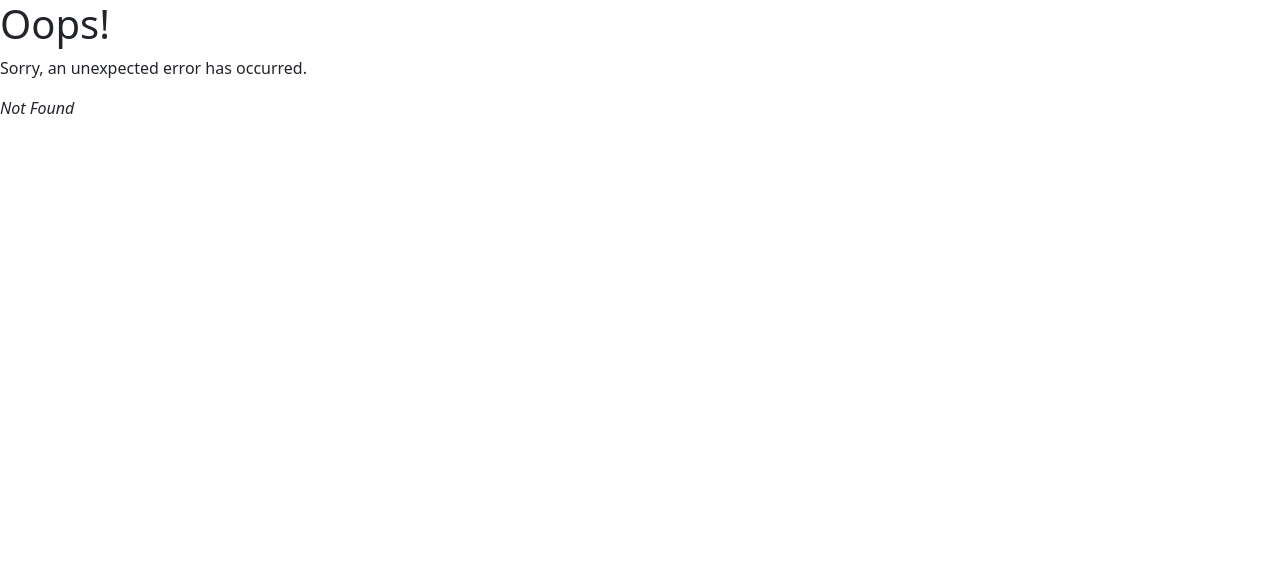
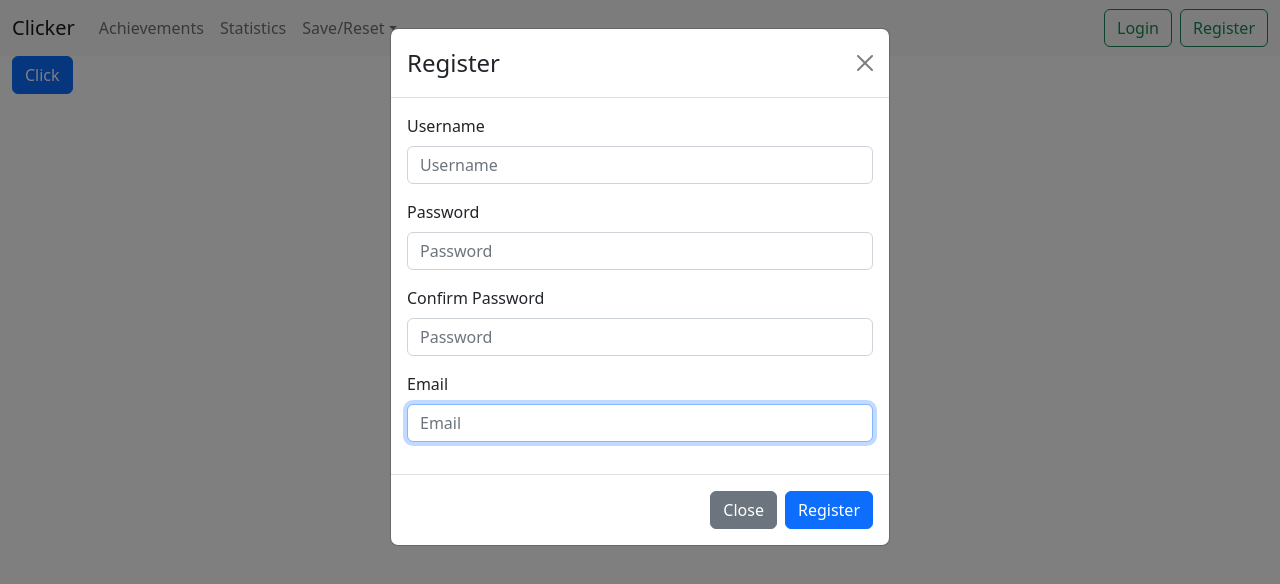
Before and after one commit to matan922/clicker_game_django_react, a React (Create React App) app in the folder frontend/: page /register in a window 1280 px wide. Before the commit this address had no page. Shown: the top 584 px of the page. Built offline with nearby package versions, Linux system fonts and the light colour scheme.

Commit message:
some css changes

```diff
--- a/frontend/src/components/ClickerGame.tsx
+++ b/frontend/src/components/ClickerGame.tsx
@@ -1,11 +1,15 @@
-import React from 'react'
+import React from "react";
+import { Container } from "react-bootstrap";
+import Button from "react-bootstrap/Button";
 
 const ClickerGame = () => {
   return (
     <div>
-        Game Page
+      <Container fluid>
+        <Button>Click</Button>
+      </Container>
     </div>
-  )
-}
+  );
+};
 
-export default ClickerGame
+export default ClickerGame;
--- a/frontend/src/components/ModalAchi.tsx
+++ b/frontend/src/components/ModalAchi.tsx
@@ -17,15 +17,12 @@ const ModalAchi = () => {
     <>
       <Modal show={show} onHide={handleClose}>
         <Modal.Header closeButton>
-          <Modal.Title>Modal heading</Modal.Title>
+          <Modal.Title>Achievements</Modal.Title>
         </Modal.Header>
         <Modal.Body>Achievements</Modal.Body>
         <Modal.Footer>
           <Button variant="secondary" onClick={handleClose}>
             Close
-          </Button>
-          <Button variant="primary" onClick={handleClose}>
-            Save Changes
           </Button>
         </Modal.Footer>
       </Modal>
--- /dev/null
+++ b/frontend/src/components/ModalLogin.tsx
@@ -0,0 +1,49 @@
+import React from "react";
+import { useState } from "react";
+import Button from "react-bootstrap/Button";
+import Form from "react-bootstrap/Form";
+import Modal from "react-bootstrap/Modal";
+import { useNavigate } from "react-router-dom";
+
+const ModalLogin = () => {
+  const navigate = useNavigate();
+  const [show, setShow] = useState(true);
+
+  const handleClose = () => {
+    setShow(false);
+    navigate("..");
+  };
+
+  return (
+    <>
+      <Modal show={show} onHide={handleClose}>
+        <Modal.Header closeButton>
+          <Modal.Title>Login</Modal.Title>
+        </Modal.Header>
+        <Modal.Body>
+          <Form>
+            <Form.Group className="mb-3" controlId="username">
+              <Form.Label>Username</Form.Label>
+              <Form.Control type="text" placeholder="Username" autoFocus />
+            </Form.Group>
+
+            <Form.Group className="mb-3" controlId="password">
+              <Form.Label>Password</Form.Label>
+              <Form.Control type="password" placeholder="Password" autoFocus />
+            </Form.Group>
+          </Form>
+        </Modal.Body>
+        <Modal.Footer>
+          <Button variant="secondary" onClick={handleClose}>
+            Close
+          </Button>
+          <Button variant="primary" onClick={handleClose}>
+            Login
+          </Button>
+        </Modal.Footer>
+      </Modal>
+    </>
+  );
+};
+
+export default ModalLogin;
--- /dev/null
+++ b/frontend/src/components/ModalRegister.tsx
@@ -0,0 +1,59 @@
+import React from 'react'
+import { useState } from 'react';
+import Button from 'react-bootstrap/Button';
+import Form from 'react-bootstrap/Form';
+import Modal from 'react-bootstrap/Modal';
+import { useNavigate } from 'react-router-dom';
+
+const ModalRegister = () => {
+  const navigate = useNavigate()
+  const [show, setShow] = useState(true);
+
+  const handleClose = () => {
+    setShow(false)
+    navigate("..")
+  };
+
+  return (
+    <>
+      <Modal show={show} onHide={handleClose}>
+        <Modal.Header closeButton>
+          <Modal.Title>Register</Modal.Title>
+        </Modal.Header>
+        <Modal.Body>
+          <Form>
+            <Form.Group className="mb-3" controlId="username">
+              <Form.Label>Username</Form.Label>
+              <Form.Control type="text" placeholder="Username" autoFocus />
+            </Form.Group>
+
+            <Form.Group className="mb-3" controlId="password">
+              <Form.Label>Password</Form.Label>
+              <Form.Control type="password" placeholder="Password" autoFocus />
+            </Form.Group>
+
+            <Form.Group className="mb-3" controlId="confirm-password">
+              <Form.Label>Confirm Password</Form.Label>
+              <Form.Control type="password" placeholder="Password" autoFocus />
+            </Form.Group>
+
+            <Form.Group className="mb-3" controlId="email">
+              <Form.Label>Email</Form.Label>
+              <Form.Control type="email" placeholder="Email" autoFocus />
+            </Form.Group>
+          </Form>
+        </Modal.Body>
+        <Modal.Footer>
+          <Button variant="secondary" onClick={handleClose}>
+            Close
+          </Button>
+          <Button variant="primary" onClick={handleClose}>
+            Register
+          </Button>
+        </Modal.Footer>
+      </Modal>
+    </>
+  );
+}
+
+export default ModalRegister
--- a/frontend/src/components/ModalStats.tsx
+++ b/frontend/src/components/ModalStats.tsx
@@ -1,4 +1,5 @@
 import React, { useState } from "react";
+import { Stack } from "react-bootstrap";
 import Button from "react-bootstrap/Button";
 import Modal from "react-bootstrap/Modal";
 import { useNavigate } from "react-router-dom";
@@ -17,15 +18,16 @@ const ModalStats = () => {
     <>
       <Modal show={show} onHide={handleClose}>
         <Modal.Header closeButton>
-          <Modal.Title>Modal heading</Modal.Title>
+          <Modal.Title>Statistics</Modal.Title>
         </Modal.Header>
-        <Modal.Body>Stats</Modal.Body>
+        <Modal.Body>
+            <p>Clicks: </p>
+            <p>Workers: </p>
+            <p>Coins: </p>
+        </Modal.Body>
         <Modal.Footer>
           <Button variant="secondary" onClick={handleClose}>
             Close
-          </Button>
-          <Button variant="primary" onClick={handleClose}>
-            Save Changes
           </Button>
         </Modal.Footer>
       </Modal>
--- a/frontend/src/components/SiteNavbar.tsx
+++ b/frontend/src/components/SiteNavbar.tsx
@@ -1,7 +1,6 @@
 import React from "react";
 import Button from "react-bootstrap/Button";
 import Container from "react-bootstrap/Container";
-import Form from "react-bootstrap/Form";
 import Nav from "react-bootstrap/Nav";
 import Navbar from "react-bootstrap/Navbar";
 import NavDropdown from "react-bootstrap/NavDropdown";
@@ -31,9 +30,13 @@ const SiteNavbar = () => {
             </NavDropdown>
           </Nav>
           <Nav className="d-flex">
+            <Link to={"/login"}>
               <Button variant="outline-success">Login</Button>
-              <div className="me-2"></div>
+            </Link>
+            <div className="me-2"></div>
+            <Link to={"/register"}>
               <Button variant="outline-success">Register</Button>
+            </Link>
           </Nav>
         </Navbar.Collapse>
       </Container>
```
Also changed, not shown: frontend/src/index.tsx (+11 -6 lines).
